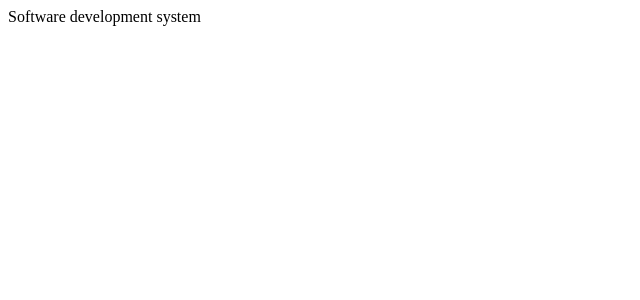
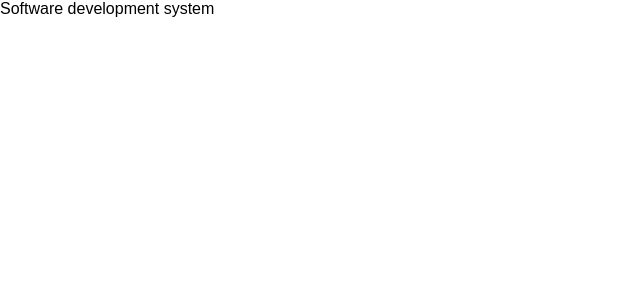
Before and after one commit to whoiscaio/software-management-fe, a React (Vite) app: page / in a window 1280 px wide. Shown: the top 300 px of the page, without its empty margins (0-640 px from the left). Built offline with nearby package versions, Linux system fonts and the light colour scheme; no server answers.

Commit message:
feat: global styles with css reset provided

```diff
--- a/package.json
+++ b/package.json
@@ -11,7 +11,8 @@
   },
   "dependencies": {
     "react": "^18.2.0",
-    "react-dom": "^18.2.0"
+    "react-dom": "^18.2.0",
+    "styled-components": "^6.0.4"
   },
   "devDependencies": {
     "@types/react": "^18.2.14",
--- a/src/App.tsx
+++ b/src/App.tsx
@@ -1,15 +1,4 @@
-import { useEffect } from 'react';
-import { HttpClient } from './services/utils/HttpClient';
-
 function App() {
-  useEffect(() => {
-    (async () => {
-      const httpClient = new HttpClient();
-
-      await httpClient.get('ping');
-    })();
-  }, []);
-
   return (
     <>
       Software development system
--- /dev/null
+++ b/src/global/styles/GlobalStyles.ts
@@ -0,0 +1,36 @@
+import { createGlobalStyle } from 'styled-components';
+
+const GlobalStyles = createGlobalStyle`
+  *,
+  *::before,
+  *::after {
+    box-sizing: border-box;
+    margin: 0;
+    padding: 0;
+  }
+
+  ol,
+  ul {
+    list-style: none;
+  }
+
+  body {
+    font-family: Arial, Helvetica, sans-serif;
+    font-size: 16px;
+  }
+
+  button,
+  input,
+  textarea,
+  select {
+    outline: none;
+  }
+
+  button {
+    all: unset;
+
+    cursor: pointer;
+  }
+`;
+
+export default GlobalStyles;
--- a/src/main.tsx
+++ b/src/main.tsx
@@ -1,9 +1,11 @@
 import React from 'react';
 import ReactDOM from 'react-dom/client';
 import App from './App.tsx';
+import GlobalStyles from './global/styles/GlobalStyles.ts';
 
 ReactDOM.createRoot(document.getElementById('root')!).render(
   <React.StrictMode>
+    <GlobalStyles />
     <App />
   </React.StrictMode>,
 );
```
Also changed, not shown: 1 other file (tests, documents, lock files or other folders).
